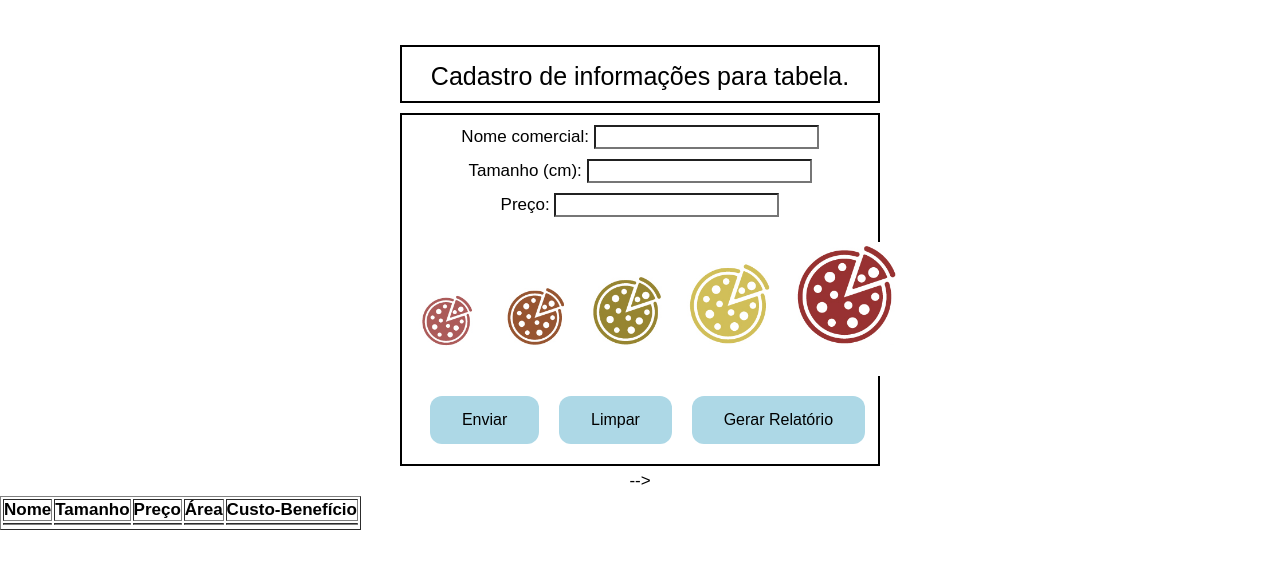
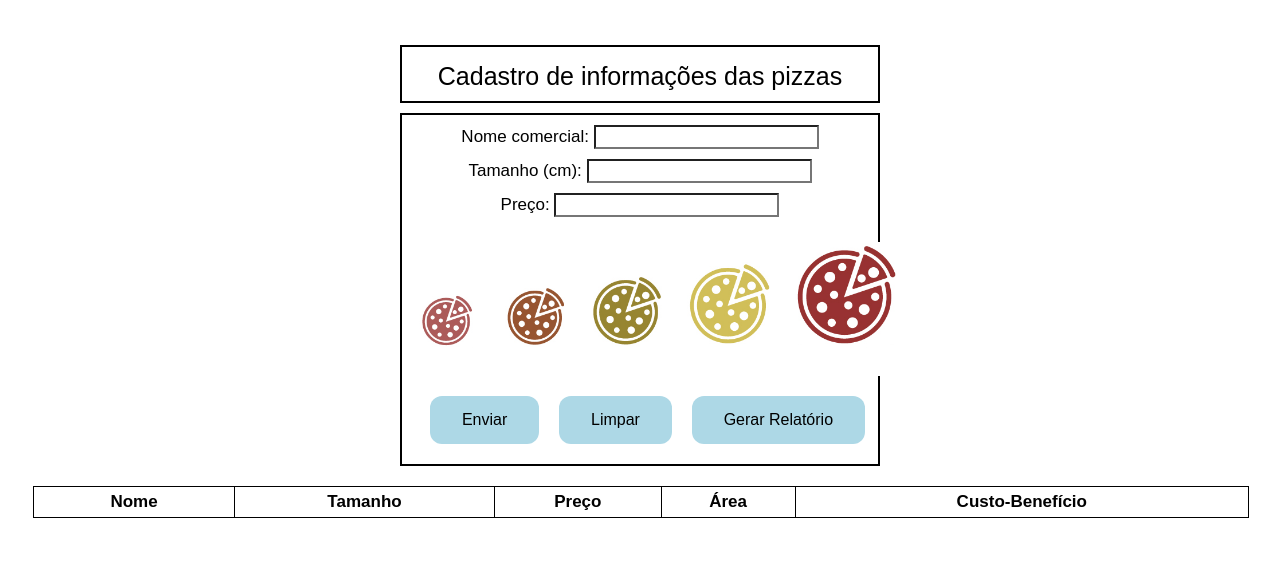
Before and after one commit to DiegoPrudencio/desafio_pizza_entra21, a plain HTML site: page index2.html in a window 1280 px wide. Both pictures are taken after a click on the button "Gerar Relatório". Drawn offline with Linux system fonts and the light colour scheme.

Commit message:
finalização do desafio da pizza (tabela e CSS)

```diff
--- a/index2.html
+++ b/index2.html
@@ -10,7 +10,7 @@
     <body>
         <header>
             <div class="cabecalho">
-                <p class="titulo">Cadastro de informações para tabela.</p>
+                <p class="titulo">Cadastro de informações das pizzas</p>
             </div>
         </header>
         <main>
@@ -41,7 +41,7 @@
             <div class="output" hidden>
                 <output id="idOut"></output>
             </div>
-            <div class="m-10" id="idDivTab">
+            <div class="m-10" id="idDivTab" hidden>
 
 
                 <table border=1 class="tbCslCadastros" id="tbIdCadastros">
@@ -55,29 +55,13 @@
                         </tr>
                     </thead>
                     <tbody id="tboIdLinha">
-                        <tr>
+                        <!-- <tr>
                             <td class="tdClsInfoNome"></td>
                             <td class="tdClsInfoTamanho"></td>
                             <td class="tdClsInfoPreco"></td>
                             <td class="tdClsInfoArea"></td>
                             <td class="tdClsInfoCusto"></td>
-                        </tr>
-
-                        <!-- <tr class="trClUsuarioData">
-
-                            <td class="tdClInfoUserId">JoaoTB</td>
-                            <td class="tdClInfoSenha">Teste123</td>
-                            <td class="tdClInfoNome">Joao Alberto</td>
-                            <td class="tdClInfoCpf">004.742.879-15</td>
-                            <td class="tdClInfoTipoUser">Desenvolvedor</td>
-                        </tr>
-                        <tr class="trClUsuarioData">
-
-                            <td class="tdClInfoUserId">MarianaS</td>
-                            <td class="tdClInfoSenha">Teste123</td>
-                            <td class="tdClInfoNome">Mariana Silveira</td>
-                            <td class="tdClInfoCpf">004.742.879-16</td>
-                            <td class="tdClInfoTipoUser">Administrador</td>--> -->
+                        </tr> -->
 
                     </tbody>
                 </table>
@@ -143,6 +127,7 @@
             }
 
             btnRelatorio.onclick = function(){
+            document.getElementById("idDivTab").hidden = false
 
             //Função para cálculo de área e custo benefício
                 cadastros.forEach(cadastro => {
@@ -154,7 +139,7 @@
                     cadastro.push(beneficio.toFixed(2))
                 });
 
-
+            //Função para ordernar
                 cadastros = cadastros.sort(function (a, b) {
                     if (a[4] > b[4]) {
                         return 1
@@ -165,15 +150,20 @@
                     return 0
                 })
 
-                console.table(cadastros)
+                //console.table(cadastros)
 
-                //Criar nova linha para a tabela
-                var cadastroTr = montaTr(cadastros)
+                //For para gerar linhas e colunas da tabela
+                for (let i = 0; i < cadastros.length; i++) {
+                    let cadastro = cadastros[i]
+                    if (cadastro) {
+                        //Criar nova linha para a tabela
+                        var cadastroTr = montaTr(cadastro)
 
-                //Adicionar a linha na tabela
-                var tBody = document.getElementById("tboIdLinha")
-                tBody.appendChild(cadastroTr)
-
+                        //Adicionar a linha na tabela
+                        var tBody = document.getElementById("tboIdLinha")
+                        tBody.appendChild(cadastroTr)
+                    }
+                }
             }
 
 
@@ -209,12 +199,10 @@
                 return true
             }
 
+            //Formação da tabela
             //Cria uma linha (um tr)
-            function montaTr(cadastros){
+            function montaTr(cadastro){
                 let cadastroTr = document.createElement("tr")
-
-                for (let i = 0; i < cadastros.length; i++) {
-                    let cadastro = cadastros[i]
 
                 cadastroTr.classList.add("trClsCadatroData")
                 cadastroTr.appendChild(montaTd(cadastro[0], "tdClsInfoNome"))
@@ -222,7 +210,6 @@
                 cadastroTr.appendChild(montaTd(cadastro[2], "tdClsInfoPreco"))
                 cadastroTr.appendChild(montaTd(cadastro[3], "tdClsInfoArea"))
                 cadastroTr.appendChild(montaTd(cadastro[4], "tdClsInfoCusto"))
-                }
                 return cadastroTr
             }
 
--- a/style.css
+++ b/style.css
@@ -64,6 +64,22 @@ body {
     margin-top: 10px;
 }
 
+.tbCslCadastros {
+    margin-top: 20px;
+    margin-left: 33px;
+    border: 1px solid black;
+    width: 95%;
+    border-collapse: collapse;
+}
+
+.thClsInfoNome {
+    padding: 5px;
+}
+
+.tdClsInfoNome {
+    padding: 1px;
+}
+
 /* midias queries */
 
 @media (max-width: 1024px) {
```
